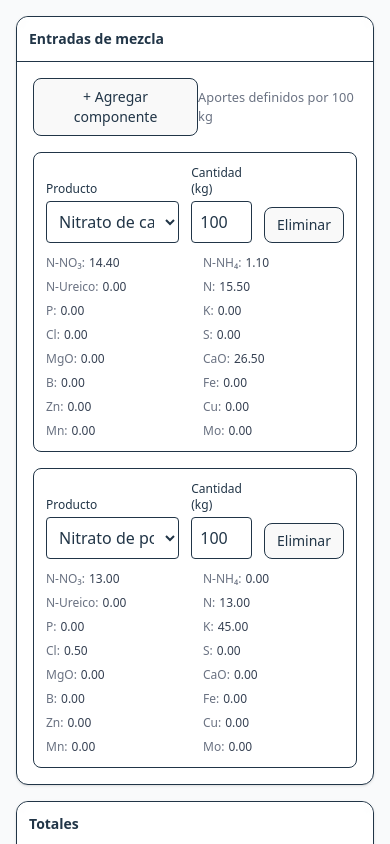
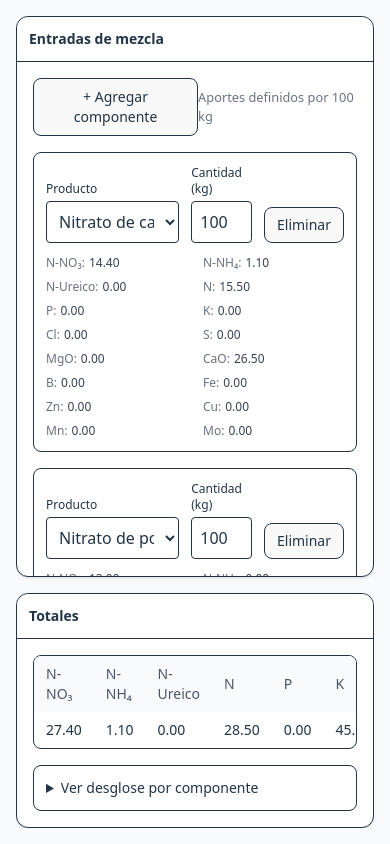
Before and after one commit to NT-CNAgro/blender-solubles, a Vue app: page / in a window 390 px wide. Built offline with nearby package versions, Linux system fonts and the light colour scheme.

Commit message:
fix: improve layout responsiveness by adding overflow-auto to containers

```diff
--- a/src/App.vue
+++ b/src/App.vue
@@ -1,9 +1,11 @@
 <template>
   <div class="h-screen overflow-hidden p-4 bg-gray-50">
-    <div class="grid grid-cols-1 md:grid-cols-2 gap-4 h-full">
+    <div class="grid grid-cols-1 md:grid-cols-2 gap-4 h-full overflow-auto">
       <!-- Card izquierda: Entradas -->
       <!----------------------------->
-      <article class="flex flex-col rounded-xl border bg-white shadow-sm">
+      <article
+        class="flex flex-col rounded-xl border bg-white shadow-sm overflow-auto"
+      >
         <header
           class="sticky top-0 z-10 border-b bg-white/80 backdrop-blur p-3 rounded-t-xl"
         >
@@ -69,7 +71,7 @@
             <!--------------------->
             <div
               v-if="e.productoKey"
-              class="text-xs text-gray-700 grid grid-cols-2 md:grid-cols-5 gap-x-4 gap-y-2"
+              class="text-xs text-gray-700 grid grid-cols-2 md:grid-cols-5 gap-x-4 gap-y-2 overflow-auto"
             >
               <div v-for="col in columnas" :key="col.key">
                 <span class="text-gray-500">{{ col.label }}:</span>
```
Also changed, not shown: 1 other file (tests, documents, lock files or other folders).
